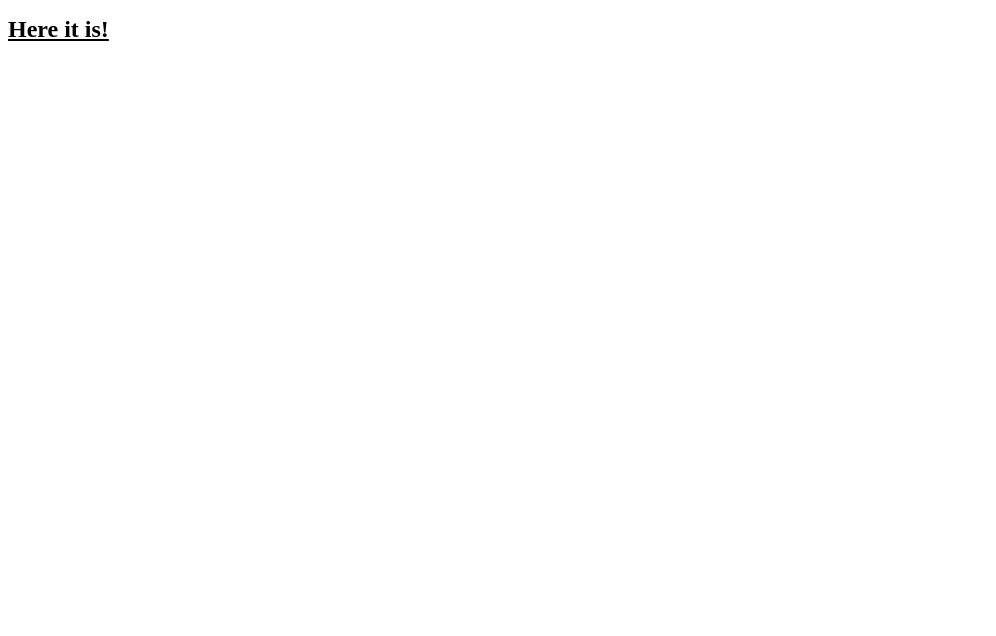
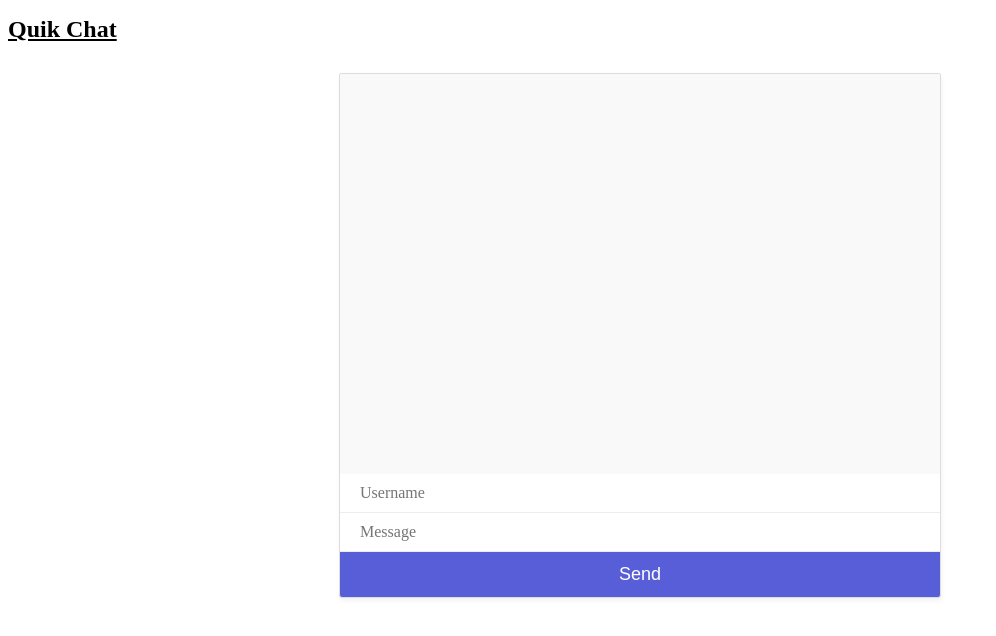
Before and after one commit to PeterEckIII/Quik-Chat, a website: page public/index.html in a window 1280 px wide. Shown: the whole page, without its empty margins (0-996 px from the left). Drawn offline with nearby package versions, Linux system fonts and the light colour scheme; no server answers.

Commit message:
Finished html structure

```diff
--- a/public/index.html
+++ b/public/index.html
@@ -6,8 +6,19 @@
     <meta http-equiv="X-UA-Compatible" content="ie=edge">
     <title>Websocket App</title>
     <link rel="stylesheet" href="/styles.css">
+    <script src="https://cdnjs.cloudflare.com/ajax/libs/socket.io/2.1.1/socket.io.js"></script>
 </head>
 <body>
-    <h1>Here it is!</h1>
+    <h1>Quik Chat</h1>
+    <div id="chat">
+        <div id="chat-window">
+            <div id="output"></div>
+            <div class="feedback"></div>
+        </div>
+        <input type="text" id="username" placeholder="Username">
+        <input type="text" id="message" placeholder="Message">
+        <button id="send-message">Send</button>
+    </div>
+    <script src="chat.js"></script>
 </body>
 </html>
```
